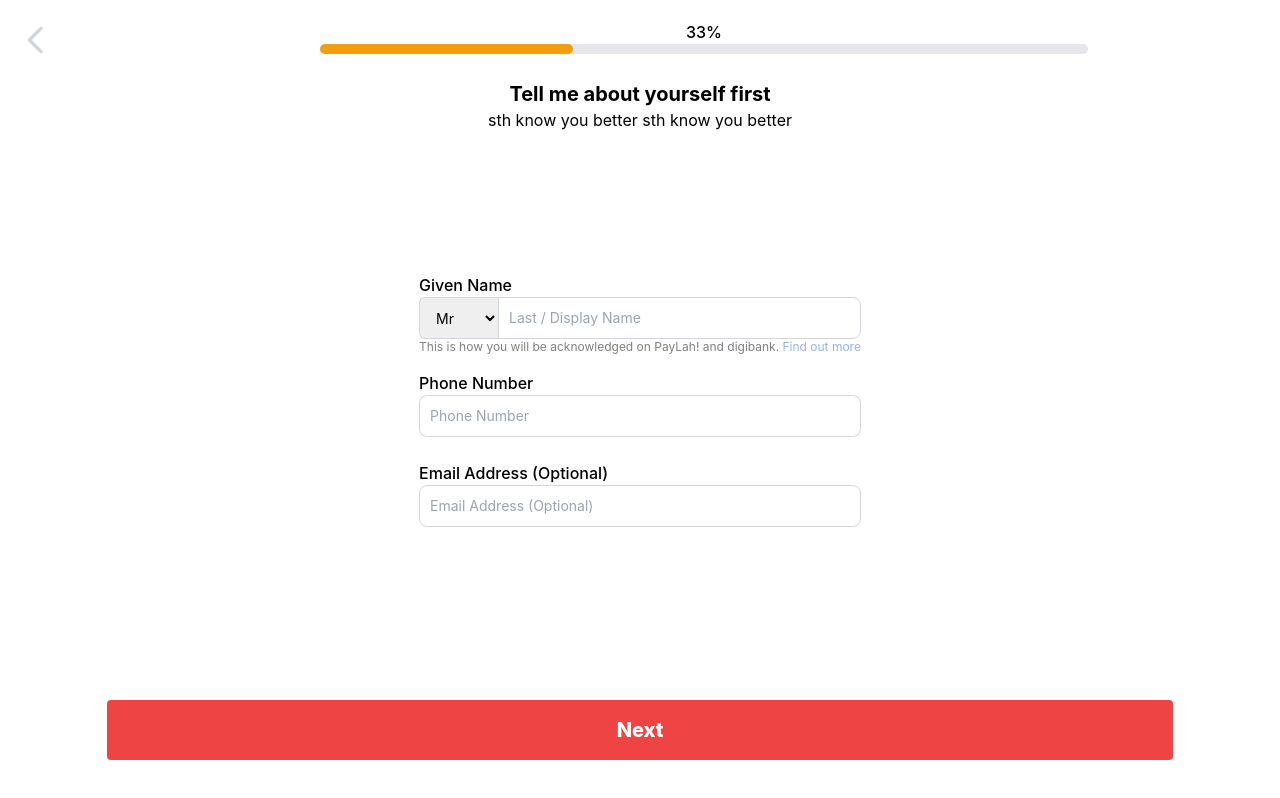
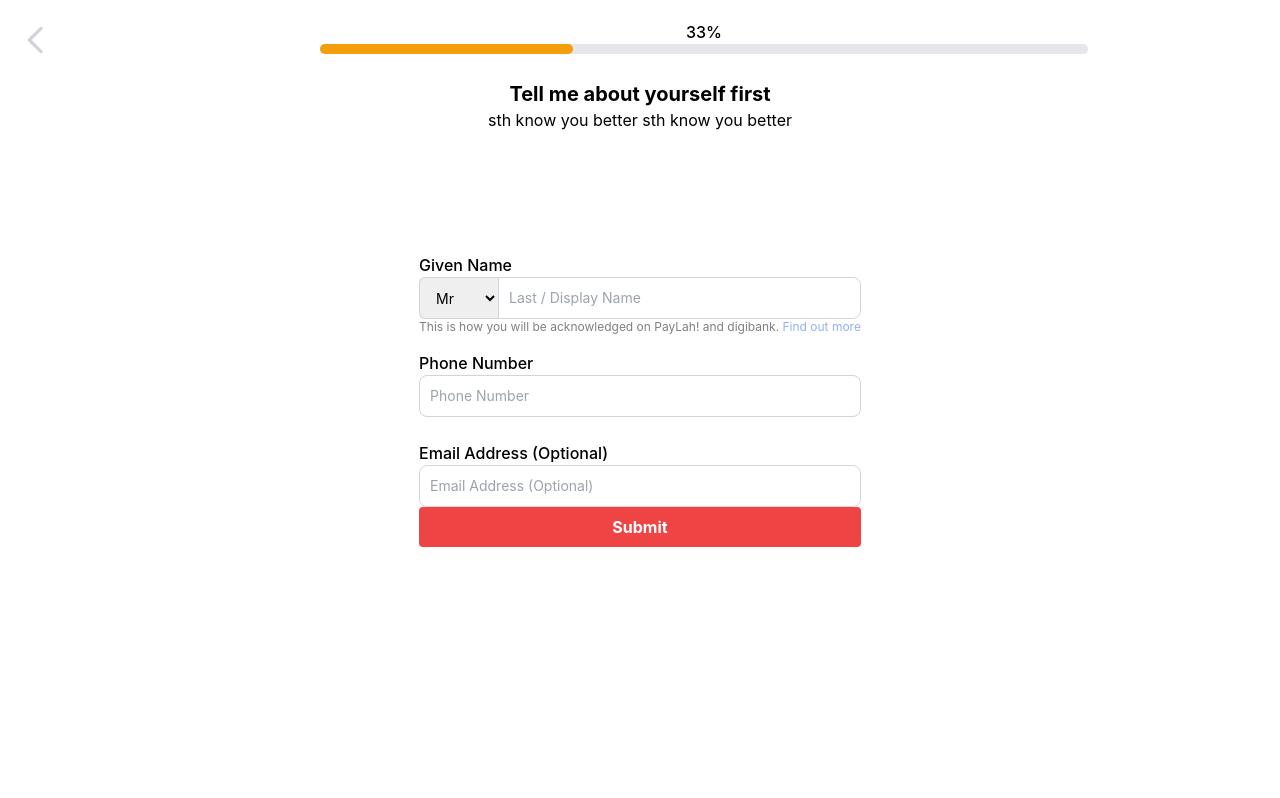
Before and after one commit to Service-Design-Studio/final-project-group-2-designerdz, a React (Create React App) app in the folder frontend/: page /details in a window 1280 px wide. Built offline with nearby package versions, Linux system fonts and the light colour scheme.

Commit message:
Still has issue with saving data on Details.js

```diff
--- a/frontend/src/pages/Details.js
+++ b/frontend/src/pages/Details.js
@@ -16,13 +16,15 @@ export default function Details() {
 
   //post request to database backend
   const onSubmit = (data) => {
+    console.log(data)
     let posted = true;
     postUserData(data, API_URL)
       .then((response) => {})
-      .catch((error) => {
-        console.log(error);
-      });
+      .catch(error => {console.log(error.response.data)});
+      navigate("/passport");
     return () => (posted = false);
+
+
   };
 
   return (
@@ -44,7 +46,7 @@ export default function Details() {
             <div className="flex">
               <select
                 className="inline-flex items-center px-3 text-sm border border-r-0 border-gray-300 rounded-l-md dark:text-gray-400 dark:border-gray-600"
-                {...register("Title", { required: true })}
+                {...register("title", { required: true })}
               >
                 <option value="Mr">Mr</option>
                 <option value="Mrs">Mrs</option>
@@ -57,7 +59,7 @@ export default function Details() {
                 type="text"
                 className="rounded-none rounded-r-lg border focus:ring-blue-500 focus:border-blue-500 block flex-1 min-w-0 w-full text-sm border-gray-300 p-2.5 dark:border-gray-600 dark:placeholder-gray-400 dark:focus:ring-blue-500 dark:focus:border-blue-500"
                 placeholder="Last / Display Name"
-                {...register("Last / Display Name", { required: true })}
+                {...register("display_name", { required: true })}
               />
             </div>
 
@@ -79,7 +81,7 @@ export default function Details() {
               type="number"
               className="border border-gray-300 text-gray-900 text-sm rounded-lg focus:ring-blue-500 focus:border-blue-500 block w-full p-2.5 dark:border-gray-600 dark:placeholder-gray-400 dark:focus:ring-blue-500 dark:focus:border-blue-500"
               placeholder="Phone Number"
-              {...register("Phone Number", { required: true })}
+              {...register("phone_number", { required: true })}
             />
           </div>
 
@@ -91,13 +93,17 @@ export default function Details() {
               type="email"
               className="border border-gray-300 text-gray-900 text-sm rounded-lg focus:ring-blue-500 focus:border-blue-500 block w-full p-2.5 dark:border-gray-600 dark:placeholder-gray-400 dark:focus:ring-blue-500 dark:focus:border-blue-500"
               placeholder="Email Address (Optional)"
-              {...register("Email Address (Optional)", {})}
+              {...register("email", {})}
             />
           </div>
+            <input
+            className="w-full bg-red-500 hover:bg-red-800 text-white font-bold py-2 px-4 rounded"
+            type="submit"
+            />
         </form>
       </div>
 
-      <div className="flex flex-col absolute w-screen bottom-0 mb-10 space-y-4 items-center">
+      {/* <div className="flex flex-col absolute w-screen bottom-0 mb-10 space-y-4 items-center">
         <Button
           text="Next"
           bgcolor="bg-red-500"
@@ -107,7 +113,7 @@ export default function Details() {
             onSubmit();
           }}
         />
-      </div>
+      </div> */}
     </div>
   );
 }
```
